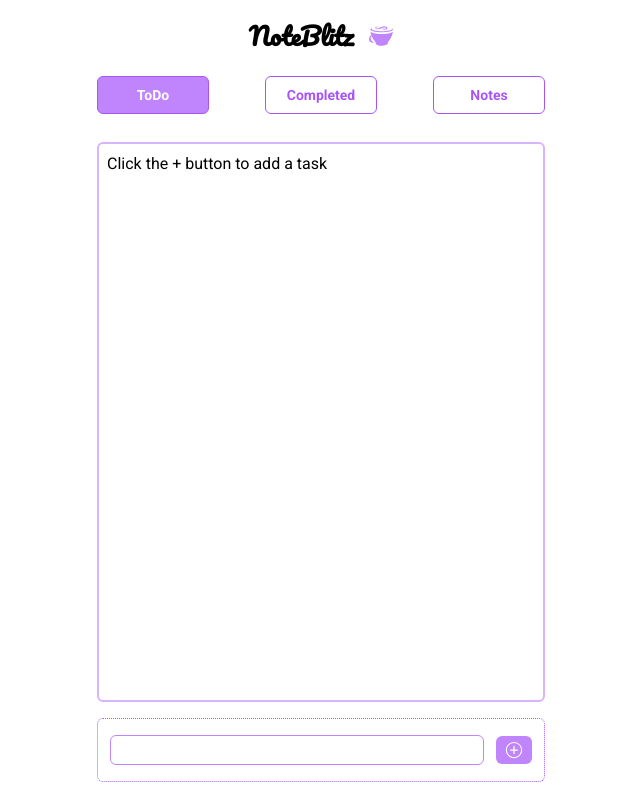
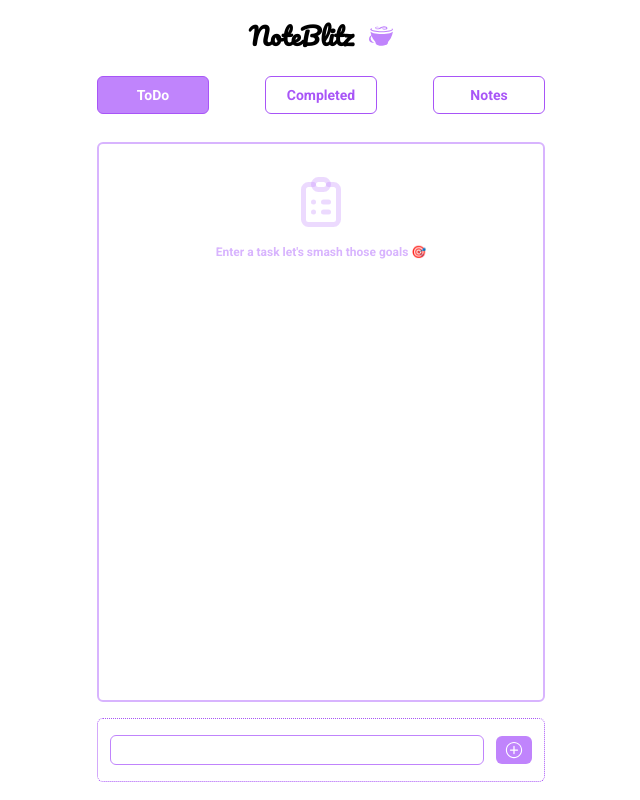
Before and after one commit to Julius-Java/noteBlitz, a Next.js app: page / in a window 1280 px wide. Shown: the whole page, without its empty margins (319-959 px from the left). Built offline with nearby package versions, Linux system fonts and the light colour scheme.

Commit message:
Add empty todo message

```diff
--- a/components/TaskContext.js
+++ b/components/TaskContext.js
@@ -29,8 +29,7 @@
 export function TaskProvider({children}) {
 
     const initialState = {
-        tasks: [
-        ],
+        tasks: [ ],
         completedTasks: [],
     }
 
--- a/components/TaskList.jsx
+++ b/components/TaskList.jsx
@@ -1,11 +1,10 @@
 import List from "./List"
 import Button from "./Button"
 import { useTaskContext } from "./TaskContext"
+import {TbClipboardList} from "react-icons/tb"
 
 function TaskList() {
     const {state} = useTaskContext()
-    // console.log(state.tasks)
-    // state.tasks.map(task => console.log(task.title))
     return (
             <ul>
             {state.tasks.some(task => !task.completed) ? (
@@ -13,7 +12,12 @@
                     <List  key={task.id} id={task.id} completedStatus={task.completed} item={task.title} />
                 ))
             ) : (
-                <p>Click the + button to add a task</p>
+                <div className="text-center mt-5">
+                    <div className="text-6xl text-purple-400 text-opacity-30 font-bold flex justify-center mb-3">
+                        <TbClipboardList/>
+                    </div>
+                    <p className="text-xs font-semibold text-purple-300">Enter a task let&apos;s smash those goals 🎯</p>
+                </div>
             )}
             </ul>
     )
```
Lines whose indentation alone changed are shown as unchanged.
